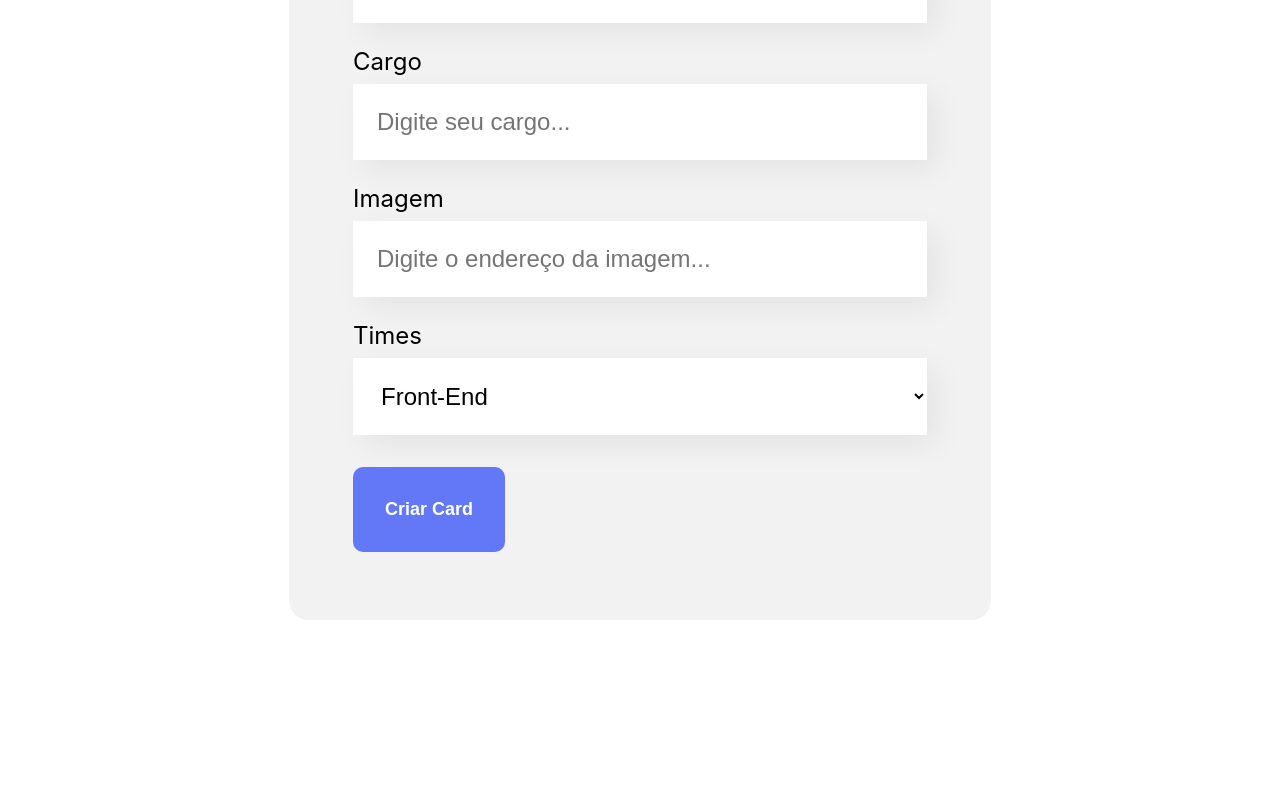
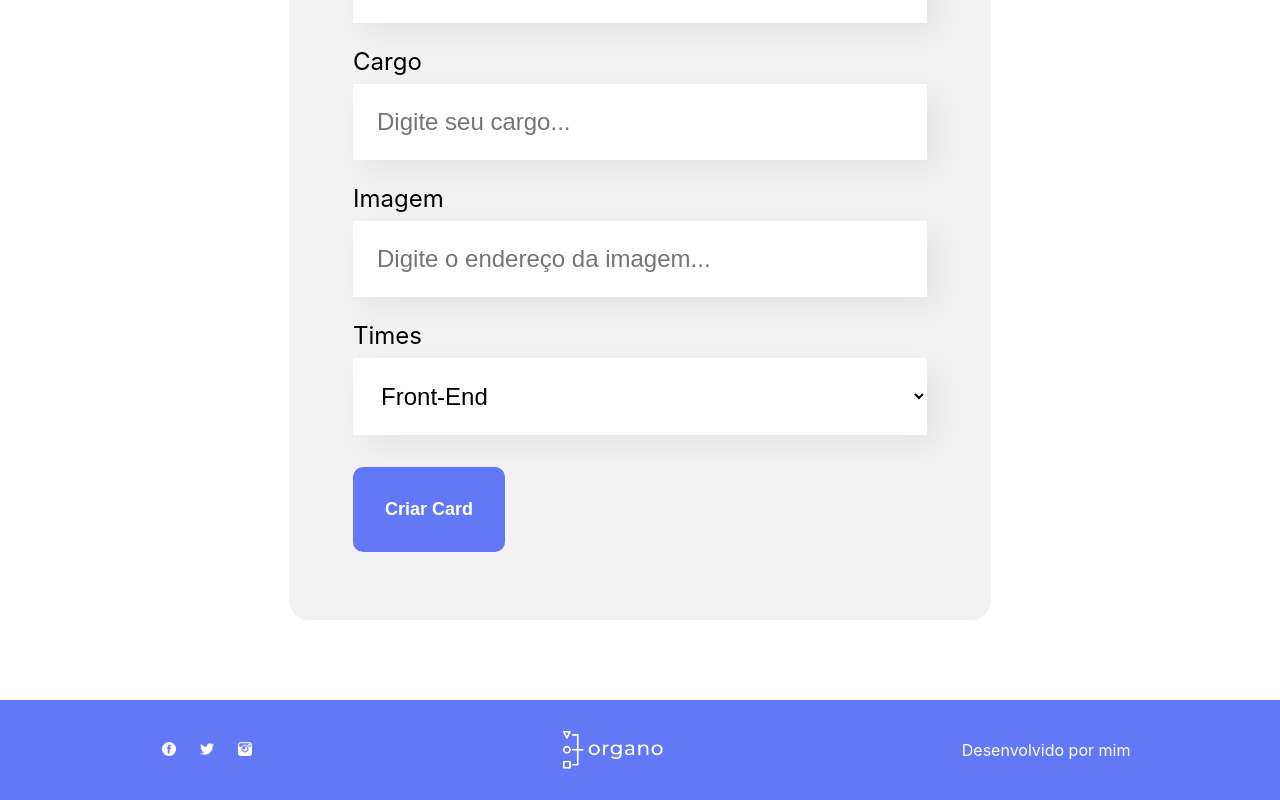
Before and after one commit to Miguel1138/organo, a React (Create React App) app: page / in a window 1280 px wide. Shown: the part 777-1577 px from the top of the page. Before the commit the page ends 1477 px from the top, so only its background shows below. Built offline with nearby package versions, Linux system fonts and the light colour scheme; the HTML template or start-up script is replaced by a standard one.

Commit message:
Add Footer Component

```diff
--- a/src/App.js
+++ b/src/App.js
@@ -2,6 +2,7 @@ import { useState } from 'react';
 import Banner from './components/Banner';
 import Form from './components/Form';
 import Team from './components/Team';
+import Footer from './components/Footer';
 
 const teams = [
   {
@@ -44,6 +45,7 @@ function App() {
         primaryColor={team.primaryColor} secondaryColor={team.secondaryColor}
         members={members.filter(member => member.team === team.name)}
       />)}
+      <Footer />
     </div>
   );
 }
--- /dev/null
+++ b/src/components/Footer/Footer.css
@@ -0,0 +1,28 @@
+.footer {
+    background-color: #6278f7;
+    width: 100% ;
+    height: 100px;
+}
+
+.footer .container {
+    display: flex;
+    justify-content: space-around;
+    align-items: center;
+    height: 100%;
+}
+
+.footer .medias img {
+    display: inline-block;
+    width: 14px;
+    height: 14px;
+    margin: 0 12px;
+}
+
+.footer .logo {
+    max-width: 100px;
+    max-height: 100px;
+}
+
+span {
+    color: white;
+}
--- /dev/null
+++ b/src/components/Footer/index.js
@@ -0,0 +1,25 @@
+import './Footer.css';
+import faaebook from '../../imagens/fb.png';
+import twitter from '../../imagens/tw.png';
+import instagram from '../../imagens/ig.png';
+import logo from '../../imagens/logo.png';
+
+
+
+const Footer = () => {
+    return(
+        <div className='footer'>
+            <div className='container'>
+                <div className='medias'>
+                    <img src={faaebook} alt='facebook' />
+                    <img src={twitter} alt='twitter' />
+                    <img src={instagram} alt='instagram' />
+                </div>
+                <img className='logo' src={logo} alt='logo' />
+                <span className='text'> Desenvolvido por mim </span>
+            </div>
+        </div>
+    )
+}
+
+export default Footer;
```
